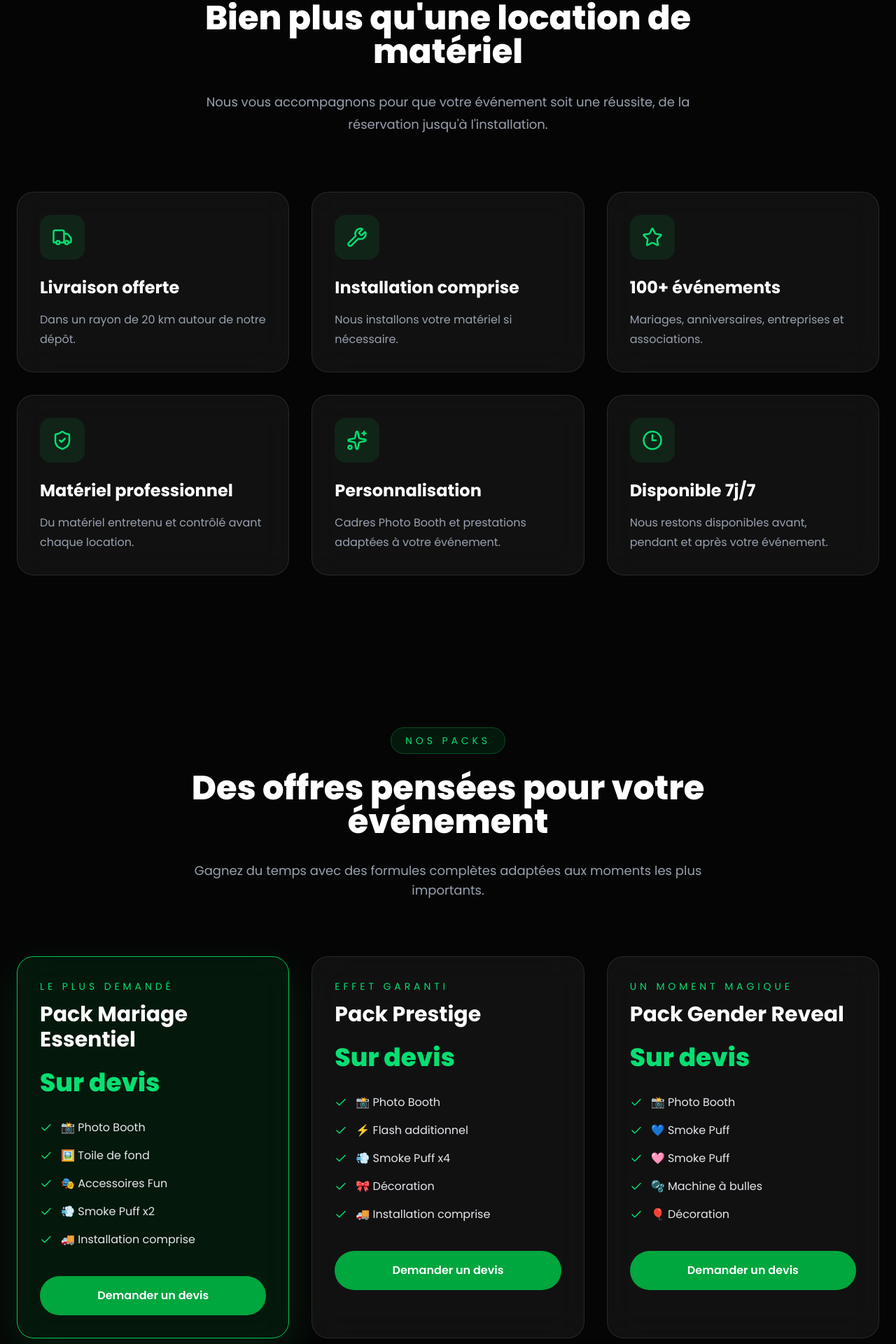
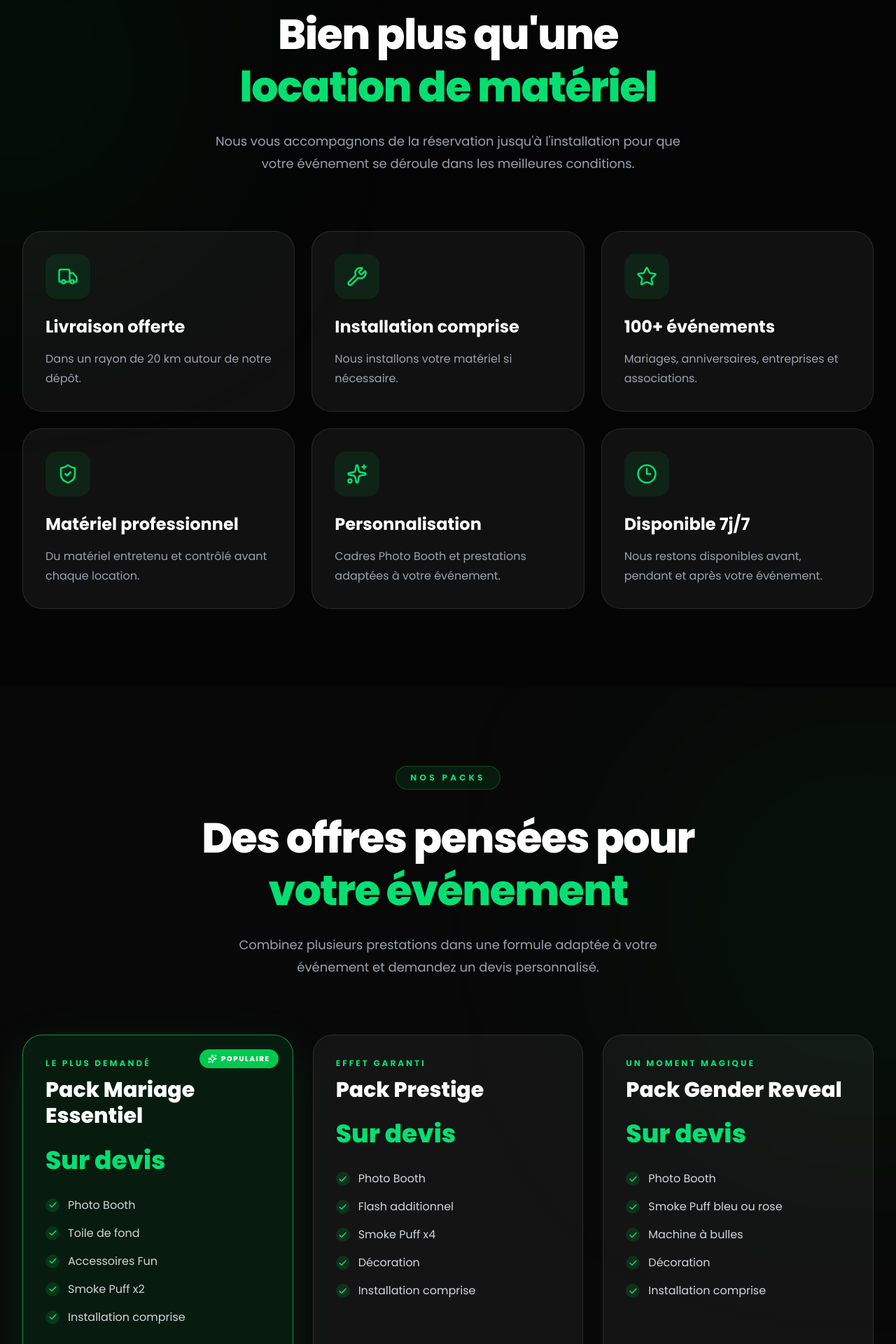
Before and after one commit to Seb050721/eventslocation, a Next.js app: page / in a window 1280 px wide. Shown: the part 3962-5882 px from the top of the page at 70% size. Built offline with nearby package versions, Linux system fonts and the light colour scheme.

Commit message:
Why choose us et pack

```diff
--- a/components/Packs.tsx
+++ b/components/Packs.tsx
@@ -1,7 +1,7 @@
 "use client";
 
-import { Check } from "lucide-react";
 import Link from "next/link";
+import { Check, ArrowRight, Sparkles } from "lucide-react";
 
 const packs = [
   {
@@ -10,11 +10,11 @@ const packs = [
     price: "Sur devis",
     featured: true,
     items: [
-      "📸 Photo Booth",
-      "🖼️ Toile de fond",
-      "🎭 Accessoires Fun",
-      "💨 Smoke Puff x2",
-      "🚚 Installation comprise",
+      "Photo Booth",
+      "Toile de fond",
+      "Accessoires Fun",
+      "Smoke Puff x2",
+      "Installation comprise",
     ],
   },
   {
@@ -23,11 +23,11 @@ const packs = [
     price: "Sur devis",
     featured: false,
     items: [
-      "📸 Photo Booth",
-      "⚡ Flash additionnel",
-      "💨 Smoke Puff x4",
-      "🎀 Décoration",
-      "🚚 Installation comprise",
+      "Photo Booth",
+      "Flash additionnel",
+      "Smoke Puff x4",
+      "Décoration",
+      "Installation comprise",
     ],
   },
   {
@@ -36,100 +36,130 @@ const packs = [
     price: "Sur devis",
     featured: false,
     items: [
-      "📸 Photo Booth",
-      "💙 Smoke Puff",
-      "🩷 Smoke Puff",
-      "🫧 Machine à bulles",
-      "🎈 Décoration",
+      "Photo Booth",
+      "Smoke Puff bleu ou rose",
+      "Machine à bulles",
+      "Décoration",
+      "Installation comprise",
     ],
   },
 ];
+
 export default function Packs() {
   return (
-    <section className="bg-[#050505] py-28">
+    <section
+      id="packs"
+      className="relative overflow-hidden bg-[#080808] py-20 sm:py-24 lg:py-28"
+    >
+      <div className="pointer-events-none absolute -right-52 top-20 h-[500px] w-[500px] rounded-full bg-green-500/10 blur-[170px]" />
 
-      <div className="mx-auto max-w-7xl px-6">
+      <div className="relative mx-auto max-w-7xl px-5 sm:px-6 lg:px-8">
 
-        <div className="mx-auto mb-20 max-w-3xl text-center">
+        <div className="mx-auto mb-12 max-w-3xl text-center sm:mb-16 lg:mb-20">
 
-          <span className="rounded-full border border-green-500/30 bg-green-500/10 px-5 py-2 text-sm uppercase tracking-[0.35em] text-green-400">
-            Nos Packs
+          <span className="inline-flex rounded-full border border-green-500/30 bg-green-500/10 px-4 py-2 text-[10px] font-bold uppercase tracking-[0.25em] text-green-400 sm:px-5 sm:text-xs sm:tracking-[0.35em]">
+            Nos packs
           </span>
 
-          <h2 className="mt-8 text-5xl font-black text-white">
-            Des offres pensées pour votre événement
+          <h2 className="mt-6 text-4xl font-black leading-tight tracking-tight text-white sm:text-5xl lg:mt-8 lg:text-6xl">
+            Des offres pensées pour
+            <span className="block text-green-400">
+              votre événement
+            </span>
           </h2>
 
-          <p className="mt-8 text-lg text-gray-400">
-            Gagnez du temps avec des formules complètes adaptées aux moments les plus importants.
+          <p className="mx-auto mt-6 max-w-2xl text-base leading-7 text-gray-400 sm:text-lg sm:leading-8">
+            Combinez plusieurs prestations dans une formule adaptée à votre
+            événement et demandez un devis personnalisé.
           </p>
 
         </div>
 
-        <div className="grid gap-8 lg:grid-cols-3">
+        <div className="grid gap-5 lg:grid-cols-3 lg:gap-7">
 
           {packs.map((pack) => (
-
-            <div
+            <article
               key={pack.title}
-              className={`rounded-3xl border p-8 backdrop-blur-xl transition duration-500 hover:-translate-y-2 ${
+              className={`relative flex h-full flex-col rounded-[28px] border p-6 transition-all duration-300 hover:-translate-y-2 sm:p-8 ${
                 pack.featured
-                  ? "border-green-500 bg-green-500/10 shadow-[0_20px_60px_rgba(34,197,94,.15)]"
-                  : "border-white/10 bg-white/5"
+                  ? "border-green-500/70 bg-green-500/10 shadow-[0_25px_70px_rgba(34,197,94,0.14)]"
+                  : "border-white/10 bg-white/[0.05] hover:border-green-500/30"
               }`}
             >
 
-              <p className="text-sm uppercase tracking-[0.35em] text-green-400">
+              {pack.featured && (
+                <div className="absolute right-5 top-5 flex items-center gap-1.5 rounded-full bg-green-500 px-3 py-1.5 text-[10px] font-black uppercase tracking-[0.16em] text-white">
+                  <Sparkles size={13} />
+                  Populaire
+                </div>
+              )}
+
+              <p className="pr-24 text-[10px] font-bold uppercase tracking-[0.25em] text-green-400 sm:text-xs">
                 {pack.subtitle}
               </p>
 
-              <h3 className="mt-3 text-3xl font-bold text-white">
+              <h3 className="mt-3 text-2xl font-black leading-tight text-white sm:text-3xl">
                 {pack.title}
               </h3>
 
-              <p className="mt-6 text-4xl font-black text-green-400">
+              <p className="mt-5 text-3xl font-black text-green-400 sm:mt-6 sm:text-4xl">
                 {pack.price}
               </p>
 
-              <div className="mt-8 space-y-4">
+              <div className="mt-7 space-y-3 sm:mt-8 sm:space-y-4">
 
                 {pack.items.map((item) => (
-
                   <div
                     key={item}
-                    className="flex items-center gap-3"
+                    className="flex items-start gap-3"
                   >
-
+                    <div className="mt-0.5 flex h-5 w-5 shrink-0 items-center justify-center rounded-full bg-green-500/15">
                       <Check
-                      size={18}
+                        size={13}
+                        strokeWidth={3}
                         className="text-green-400"
                       />
+                    </div>
 
-                    <span className="text-gray-200">
+                    <span className="text-sm leading-6 text-gray-300 sm:text-base">
                       {item}
                     </span>
-
                   </div>
-
                 ))}
 
               </div>
 
+              <div className="mt-auto pt-8">
+
                 <Link
                   href="#contact"
-                className="mt-10 flex justify-center rounded-full bg-green-600 px-6 py-4 font-semibold text-white transition hover:bg-green-700"
+                  className={`group flex min-h-[54px] items-center justify-center gap-2 rounded-xl px-5 py-3.5 text-center font-bold transition-all duration-200 sm:rounded-2xl ${
+                    pack.featured
+                      ? "bg-green-600 text-white hover:bg-green-700"
+                      : "border border-white/15 bg-white/5 text-white hover:border-green-500/40 hover:bg-green-500/10"
+                  }`}
                 >
                   Demander un devis
+
+                  <ArrowRight
+                    size={18}
+                    className="transition-transform duration-200 group-hover:translate-x-1"
+                  />
                 </Link>
 
               </div>
 
+            </article>
           ))}
 
         </div>
 
+        <p className="mx-auto mt-8 max-w-2xl text-center text-xs leading-5 text-gray-500 sm:text-sm">
+          Les packs sont personnalisables selon vos besoins, votre lieu et la
+          configuration de votre événement.
+        </p>
+
       </div>
-
     </section>
   );
 }
--- a/components/WhyChooseUs.tsx
+++ b/components/WhyChooseUs.tsx
@@ -33,62 +33,76 @@ const items = [
   {
     icon: Sparkles,
     title: "Personnalisation",
-    description: "Cadres Photo Booth et prestations adaptées à votre événement.",
+    description:
+      "Cadres Photo Booth et prestations adaptées à votre événement.",
   },
   {
     icon: Clock3,
     title: "Disponible 7j/7",
-    description: "Nous restons disponibles avant, pendant et après votre événement.",
+    description:
+      "Nous restons disponibles avant, pendant et après votre événement.",
   },
 ];
 
 export default function WhyChooseUs() {
   return (
-    <section className="bg-[#050505] py-28">
-      <div className="mx-auto max-w-7xl px-6">
+    <section className="relative overflow-hidden bg-[#050505] py-20 sm:py-24 lg:py-28">
+      <div className="pointer-events-none absolute -left-52 top-10 h-[450px] w-[450px] rounded-full bg-green-500/10 blur-[160px]" />
 
-        <div className="mx-auto mb-20 max-w-3xl text-center">
+      <div className="relative mx-auto max-w-7xl px-5 sm:px-6 lg:px-8">
 
-          <span className="rounded-full border border-green-500/30 bg-green-500/10 px-5 py-2 text-sm font-semibold uppercase tracking-[0.35em] text-green-400">
+        <div className="mx-auto mb-12 max-w-3xl text-center sm:mb-16 lg:mb-20">
+
+          <span className="inline-flex rounded-full border border-green-500/30 bg-green-500/10 px-4 py-2 text-[10px] font-bold uppercase tracking-[0.25em] text-green-400 sm:px-5 sm:text-xs sm:tracking-[0.35em]">
             Pourquoi nous choisir ?
           </span>
 
-          <h2 className="mt-8 text-5xl font-black text-white">
-            Bien plus qu'une location de matériel
+          <h2 className="mt-6 text-4xl font-black leading-tight tracking-tight text-white sm:text-5xl lg:mt-8 lg:text-6xl">
+            Bien plus qu&apos;une
+            <span className="block text-green-400">
+              location de matériel
+            </span>
           </h2>
 
-          <p className="mt-8 text-lg leading-8 text-gray-400">
-            Nous vous accompagnons pour que votre événement soit une réussite,
-            de la réservation jusqu'à l'installation.
+          <p className="mx-auto mt-6 max-w-2xl text-base leading-7 text-gray-400 sm:text-lg sm:leading-8">
+            Nous vous accompagnons de la réservation jusqu&apos;à
+            l&apos;installation pour que votre événement se déroule dans les
+            meilleures conditions.
           </p>
 
         </div>
 
-        <div className="grid gap-8 md:grid-cols-2 xl:grid-cols-3">
+        <div className="grid gap-4 sm:grid-cols-2 sm:gap-6 xl:grid-cols-3">
 
           {items.map((item) => {
             const Icon = item.icon;
 
             return (
-              <div
+              <article
                 key={item.title}
-                className="group rounded-3xl border border-white/10 bg-white/5 p-8 backdrop-blur-xl transition duration-500 hover:-translate-y-2 hover:border-green-500/40 hover:shadow-[0_25px_70px_rgba(34,197,94,0.15)]"
+                className="group rounded-[24px] border border-white/10 bg-white/[0.05] p-5 transition-all duration-300 hover:-translate-y-1 hover:border-green-500/30 hover:bg-white/[0.07] hover:shadow-[0_20px_60px_rgba(34,197,94,0.10)] sm:rounded-[28px] sm:p-7 lg:p-8"
               >
-                <div className="mb-6 flex h-16 w-16 items-center justify-center rounded-2xl bg-green-500/10 transition group-hover:bg-green-500">
+                <div className="flex items-start gap-4 sm:block">
+
+                  <div className="flex h-12 w-12 shrink-0 items-center justify-center rounded-2xl bg-green-500/10 transition-all duration-300 group-hover:bg-green-500 sm:mb-6 sm:h-16 sm:w-16">
                     <Icon
-                    size={30}
-                    className="text-green-400 group-hover:text-white"
+                      size={26}
+                      className="text-green-400 transition-colors group-hover:text-white sm:h-[30px] sm:w-[30px]"
                     />
                   </div>
 
-                <h3 className="text-2xl font-bold text-white">
+                  <div>
+                    <h3 className="text-xl font-bold text-white sm:text-2xl">
                       {item.title}
                     </h3>
 
-                <p className="mt-4 leading-7 text-gray-400">
+                    <p className="mt-2 text-sm leading-6 text-gray-400 sm:mt-4 sm:text-base sm:leading-7">
                       {item.description}
                     </p>
                   </div>
+
+                </div>
+              </article>
             );
           })}
 
```
Lines whose indentation alone changed are shown as unchanged.
